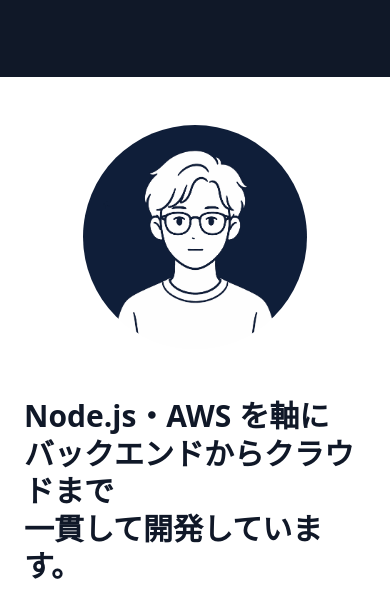
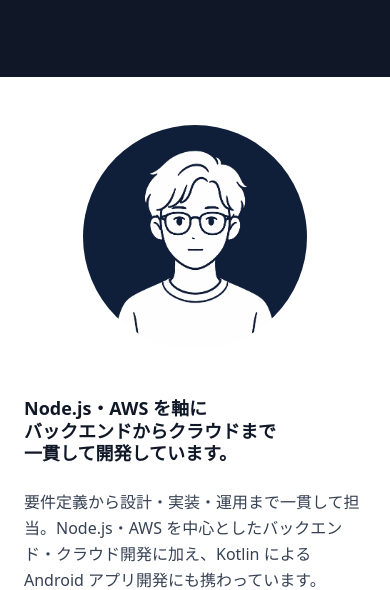
Before and after one commit to imurar/imurar-portfolio, an Astro site: page /about in a window 390 px wide. Shown: the part 283-873 px from the top of the page. Built offline with nearby package versions, Linux system fonts and the light colour scheme; Astro itself is replaced by a stand-in of ours.

Commit message:
[fix] レスポンシブデザインの軽微な開業修正

```diff
--- a/src/pages/about.astro
+++ b/src/pages/about.astro
@@ -19,7 +19,7 @@
           <img src="/images/icon.png" alt="プロフィール写真" class="w-56 h-56 rounded-full object-cover">
         </div>
         <div>
-          <h2 class="text-3xl md:text-4xl font-bold mb-6 leading-tight">
+          <h2 class="text-lg sm:text-3xl md:text-4xl font-bold mb-6 leading-tight">
             Node.js・AWS を軸に<br />
             バックエンドからクラウドまで<br />
             一貫して開発しています。
```
